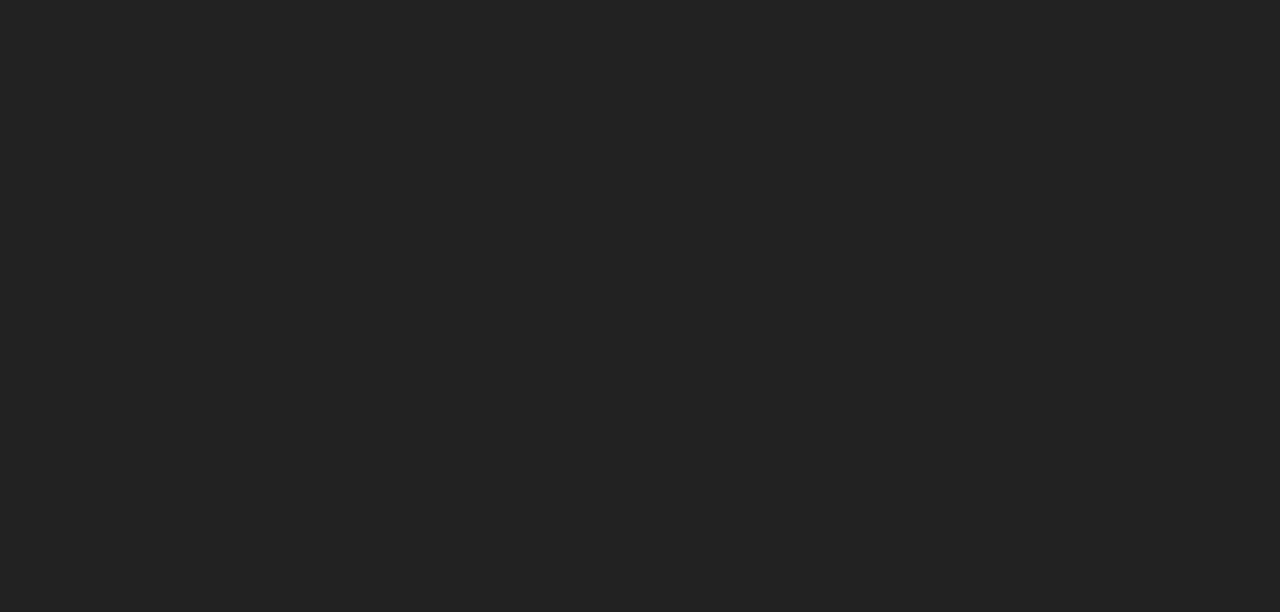
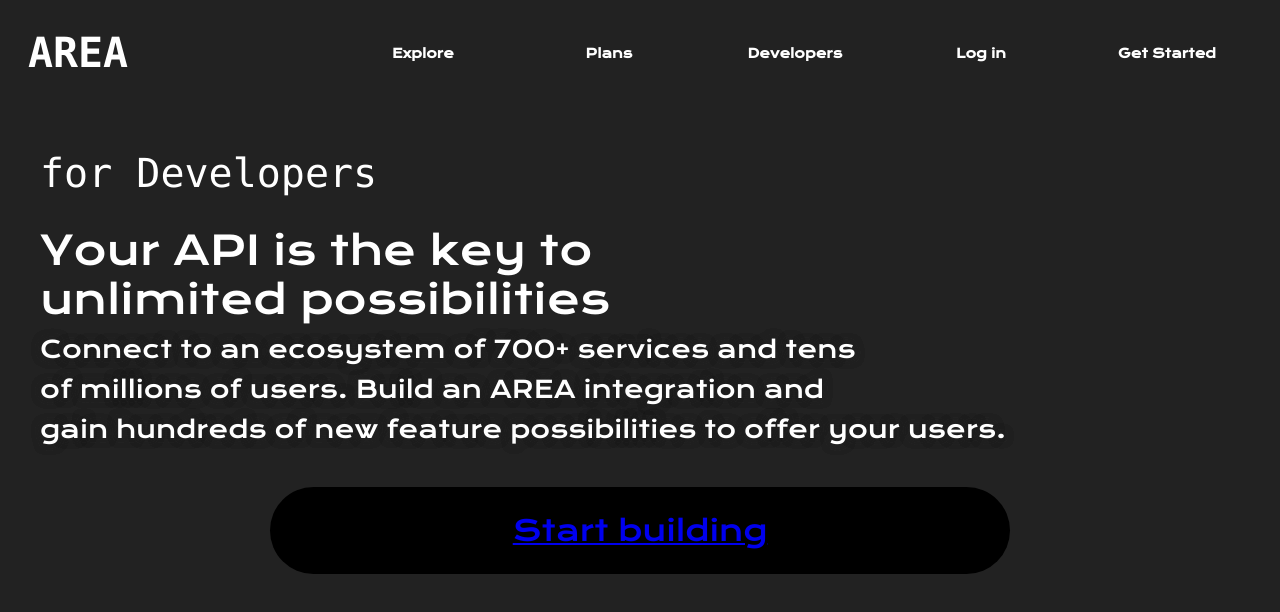
Before and after one commit to skrilax91/AREA-project, a React (Create React App) app in the folder client_web/: page /dev in a window 1280 px wide. Before the commit this address had no page. Shown: the top 612 px of the page. Built offline with nearby package versions, Linux system fonts and the light colour scheme.

Commit message:
create each page without authenticated

```diff
--- a/client_web/src/components/Header.jsx
+++ b/client_web/src/components/Header.jsx
@@ -11,11 +11,11 @@ function Logo() {
 function NonAuthenticatedButtons() {
     return (
         <ul className={s.headerUl}>
-            <li className={s.headerLi} id="login"><Link className={s.btnHeader} to="/login">Log in</Link></li>
-            <li className={s.headerLi}><Link className={s.btnHeader} to="/register">Get Started</Link></li>
             <li className={s.headerLi}><Link className={s.btnHeader} to="/explore">Explore</Link></li>
             <li className={s.headerLi}><Link className={s.btnHeader} to="/plans">Plans</Link></li>
             <li className={s.headerLi}><Link className={s.btnHeader} to="/dev">Developers</Link></li>
+            <li className={s.headerLi} id="login"><Link className={s.btnHeader} to="/login">Log in</Link></li>
+            <li className={s.headerLi}><Link className={s.btnHeader} to="/register">Get Started</Link></li>
         </ul>
     );
 }
--- a/client_web/src/index.jsx
+++ b/client_web/src/index.jsx
@@ -8,6 +8,9 @@ import Login from "./pages/Login/Login";
 import Connected from "./pages/Connected/connected";
 import Service from "./pages/Services/Services";
 import Register from "./pages/Register/Register";
+import Explore from './pages/Explore/Explore';
+import Plans from './pages/Plans/Plans';
+import Developers from './pages/Developers/Developers';
 
 function Index() {
     return (<React.StrictMode>
@@ -18,6 +21,9 @@ function Index() {
                     <Route path="/register" element={<Register/>}/>
                     <Route path="/connected" element={<Connected/>}/>
                     <Route path="/service" element={<Service/>}/>
+                    <Route path="/explore" element={<Explore/>}/>
+                    <Route path="/plans" element={<Plans/>}/>
+                    <Route path="/dev" element={<Developers/>}/>
                 </Routes>
             </BrowserRouter>
         </React.StrictMode>
--- /dev/null
+++ b/client_web/src/pages/Developers/Developers.jsx
@@ -0,0 +1,35 @@
+import React from "react";
+import {Link} from "react-router-dom";
+
+import Header from "../../components/Header";
+import style from "./developers.module.css"
+
+function Content() {
+    return (
+        <section className={style.developersSection}>
+            <div className={style.developersContent}>
+                <h1>for Developers</h1>
+                <h2>Your API is the key to</h2>
+                <h2>unlimited possibilities</h2>
+                <p>Connect to an ecosystem of 700+ services and tens</p>
+                <p>of millions of users. Build an AREA integration and</p>
+                <p>gain hundreds of new feature possibilities to offer your users.</p>
+                <div className={style.contentLink}>
+                    <Link>Start building</Link>
+                </div>
+            </div>
+            <div className={style.bgCircle}></div>
+        </section>
+    );
+}
+
+function Developers() {
+    return (
+        <div>
+            <Header isAuthenticated={false}/>
+            <Content/>
+        </div>
+    );
+}
+
+export default Developers;
--- /dev/null
+++ b/client_web/src/pages/Developers/developers.module.css
@@ -0,0 +1,59 @@
+body {
+    overflow: hidden;
+    background-color: #222;
+}
+
+header .headerLi, header .headerUl, header a {
+    color: white !important;
+}
+
+
+.developersSection {
+    overflow: auto;
+    max-height: 90%;
+}
+
+.developersContent {
+    position: relative;
+    z-index: 1;
+    margin-left: auto;
+    margin-right: auto;
+    max-width: 75em;
+    padding-left: 1rem;
+    padding-right: 1rem;
+    width: 100%;
+    text-align: center;
+    color: white;
+}
+
+.contentLink {
+    border-radius: 5rem;
+    background-color: #000;
+    color: #111;
+    font-size: 1.8rem;
+    padding: 1.6rem 4.4rem;
+    width: 50%;
+    margin: 50px auto 0;
+}
+
+.developersContent h1 {
+    text-align: left;
+    font-size: 2.5rem;
+    font-weight: 200;
+    line-height: 4.44rem;
+}
+
+.developersContent h2 {
+    text-align: left;
+    font-size: 2.5rem;
+    font-weight: 300;
+    line-height: 1rem;
+}
+
+.developersContent p {
+    text-align: left;
+    text-shadow: 0 0 10px rgba(34,34,34,.6),0 0 10px rgba(34,34,34,.6),0 0 10px rgba(34,34,34,.6);
+    font-size: 1.5rem;
+    font-weight: 100;
+    line-height: 1rem;
+}
--- /dev/null
+++ b/client_web/src/pages/Explore/Explore.jsx
@@ -0,0 +1,27 @@
+import React from "react";
+import {Link} from "react-router-dom";
+
+import Header from "../../components/Header";
+import style from "./explore.module.css"
+
+function Content() {
+    return (
+        <section className={style.exploreSection}>
+            <div className={style.exploreContent}>
+                <h1>Explore</h1>
+            </div>
+            <div className={style.bgCircle}></div>
+        </section>
+    );
+}
+
+function Explore() {
+    return (
+        <div>
+            <Header isAuthenticated={false}/>
+            <Content/>
+        </div>
+    );
+}
+
+export default Explore;
--- /dev/null
+++ b/client_web/src/pages/Explore/explore.module.css
@@ -0,0 +1,33 @@
+body {
+    overflow: hidden;
+    background-color: #222;
+}
+
+header .headerLi, header .headerUl, header a {
+    color: white !important;
+}
+
+
+.exploreSection {
+    overflow: auto;
+    max-height: 90%;
+}
+
+.exploreContent {
+    position: relative;
+    z-index: 1;
+    margin-left: auto;
+    margin-right: auto;
+    max-width: 75em;
+    padding-left: 1rem;
+    padding-right: 1rem;
+    width: 100%;
+    text-align: center;
+    color: white;
+}
+
+.exploreContent h1 {
+    font-size: 3.5rem;
+    font-weight: 800;
+    line-height: 4.44rem;
+}
--- a/client_web/src/pages/Home/home.module.css
+++ b/client_web/src/pages/Home/home.module.css
@@ -38,7 +38,7 @@ header .headerLi, header .headerUl, header a {
 .contentLink {
     border-radius: 5rem;
     background-color: #fff;
-    color: #222;
+    color: #111;
     font-size: 1.8rem;
     padding: 1.6rem 4.4rem;
     width: 50%;
--- a/client_web/src/pages/Login/login.module.css
+++ b/client_web/src/pages/Login/login.module.css
@@ -9,6 +9,7 @@
 .loginMessage {
     font-size: 2.6rem;
     font-family: 'Krona One', sans-serif;
+    color: #eee;
 }
 
 .loginForm {
--- /dev/null
+++ b/client_web/src/pages/Plans/Plans.jsx
@@ -0,0 +1,29 @@
+import React from "react";
+import {Link} from "react-router-dom";
+
+import Header from "../../components/Header";
+import style from "./plans.module.css"
+
+function Content() {
+    return (
+        <section className={style.plansSection}>
+            <div className={style.plansContent}>
+                <h1>Find the plan for you</h1>
+                <p>Get the tools that help every thing</p>
+                <p> work better together.</p>
+            </div>
+            <div className={style.bgCircle}></div>
+        </section>
+    );
+}
+
+function Plans() {
+    return (
+        <div>
+            <Header isAuthenticated={false}/>
+            <Content/>
+        </div>
+    );
+}
+
+export default Plans;
--- /dev/null
+++ b/client_web/src/pages/Plans/plans.module.css
@@ -0,0 +1,40 @@
+body {
+    overflow: hidden;
+    background-color: #222;
+}
+
+header .headerLi, header .headerUl, header a {
+    color: white !important;
+}
+
+
+.plansSection {
+    overflow: auto;
+    max-height: 90%;
+}
+
+.plansContent {
+    position: relative;
+    z-index: 1;
+    margin-left: auto;
+    margin-right: auto;
+    max-width: 75em;
+    padding-left: 1rem;
+    padding-right: 1rem;
+    width: 100%;
+    text-align: center;
+    color: white;
+}
+
+.plansContent h1 {
+    font-size: 2.5rem;
+    font-weight: 900;
+    line-height: 4.44rem;
+}
+
+.plansContent p {
+    text-shadow: 0 0 10px rgba(34,34,34,.6),0 0 10px rgba(34,34,34,.6),0 0 10px rgba(34,34,34,.6);
+    font-size: 1.5rem;
+    font-weight: 500;
+    line-height: 1.7rem;
+}
```
